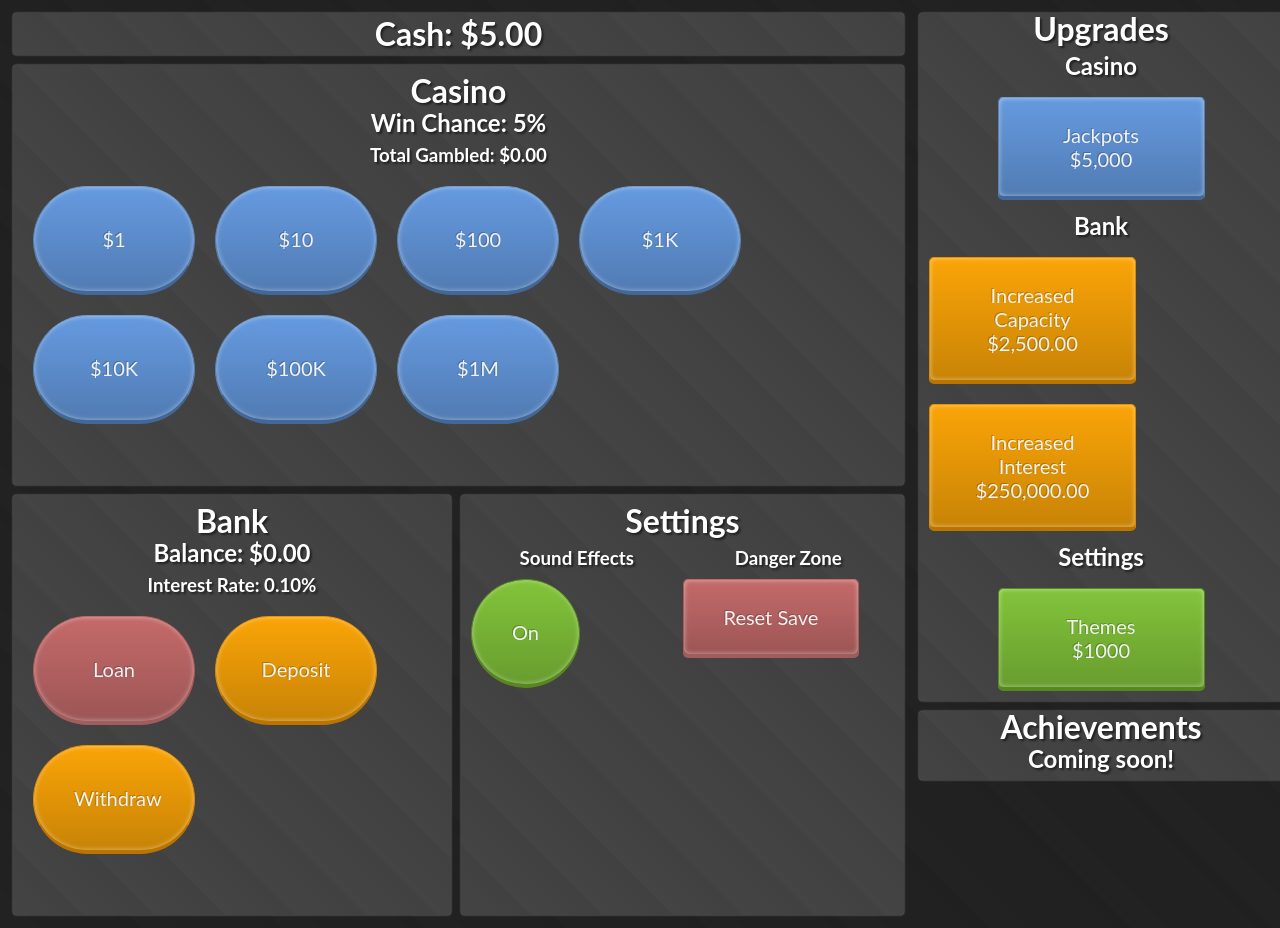
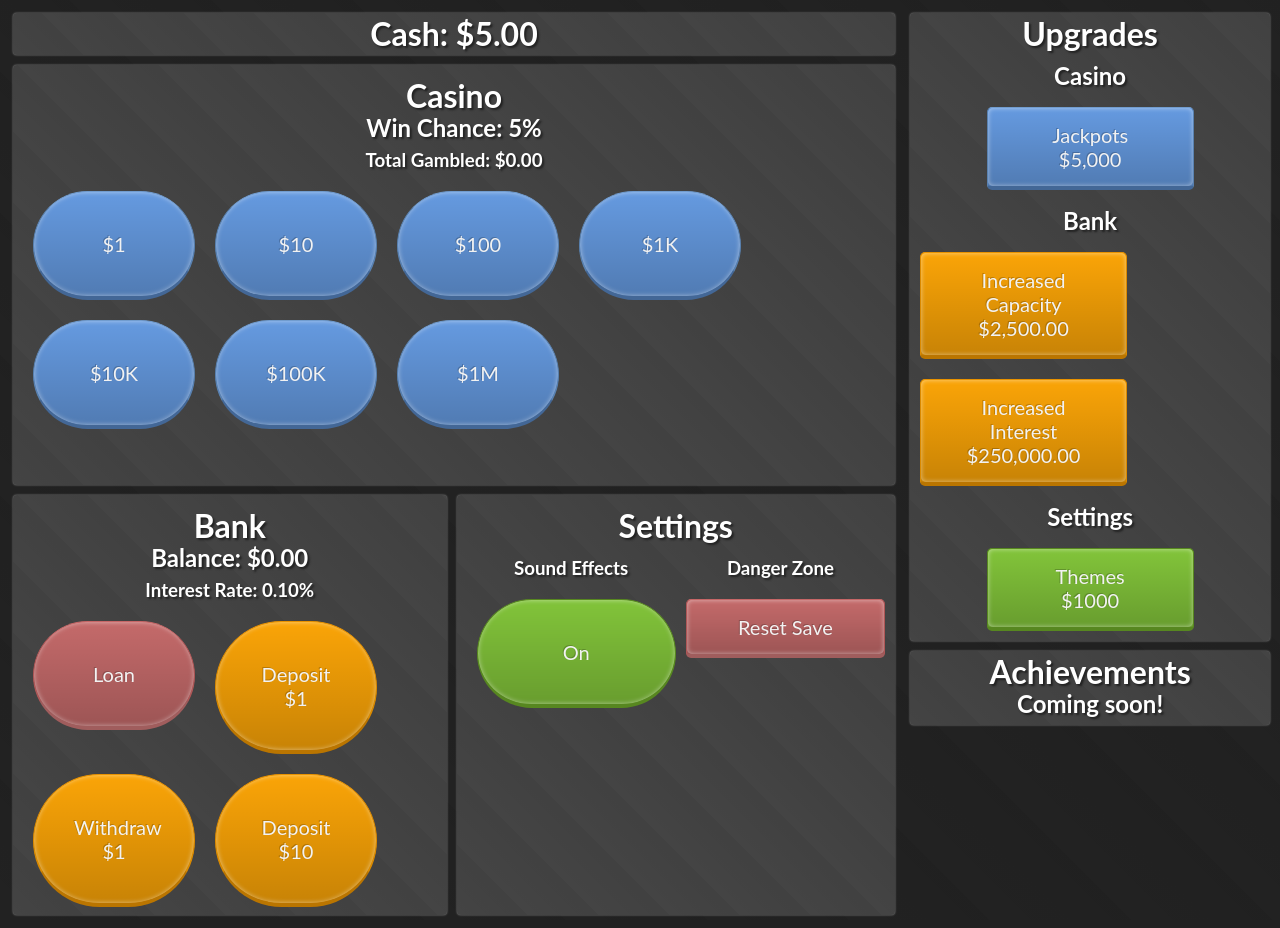
Before and after one commit to ZeahProduct/buttonbash, a plain HTML site: page index.html in a window 1280 px wide. Drawn offline with Linux system fonts and the light colour scheme.

Commit message:
Extra bank options, UI improvements, bug fixes

```diff
--- a/index.html
+++ b/index.html
@@ -42,10 +42,28 @@
 						<div onclick="loserButton()" class="button red">Loan</div>
 					</div>
 					<div class="container">
-						<div onclick="deposit(1)" class="button orange">Deposit</div>
+						<div onclick="deposit(1)" class="button orange">Deposit $1</div>
 					</div>
 					<div class="container">
-						<div onclick="withdraw(1)" class="button orange">Withdraw</div>
+						<div onclick="withdraw(1)" class="button orange">Withdraw $1</div>
+					</div>
+					<div class="container">
+						<div onclick="deposit(10)" class="button orange">Deposit $10</div>
+					</div>
+					<div class="container">
+						<div onclick="withdraw(10)" class="button orange">Withdraw $10</div>
+					</div>
+					<div class="container">
+						<div onclick="deposit(100)" class="button orange">Deposit $100</div>
+					</div>
+					<div class="container">
+						<div onclick="withdraw(100)" class="button orange">Withdraw $100</div>
+					</div>
+					<div class="container">
+						<div onclick="deposit(1000)" class="button orange">Deposit $1000</div>
+					</div>
+					<div class="container">
+						<div onclick="withdraw(1000)" class="button orange">Withdraw $1000</div>
 					</div>
 			</div>
 			<div class="button-area" style="display:inline-block;" id="settingsArea">
--- a/main.js
+++ b/main.js
@@ -126,6 +126,7 @@ function upgradeSettings() {
   if (parseInt(localStorage.settingsTier) <= 0 && parseFloat(localStorage.cash) >= 1000) {
     localStorage.cash = parseFloat(localStorage.cash) - 1000;
     localStorage.settingsTier = 1;
+    localStorage.themeId = 1;
     updateCashLabel();
     updateSettings(1);
   }
@@ -236,8 +237,8 @@ updateBalance();
 soundEffects();
 soundEffects();
 updateInterestLabel();
-updateCasino(localStorage.casinoTier);
-updateSettings(localStorage.settingsTier);
+updateCasino(parseInt(localStorage.casinoTier));
+updateSettings(parseInt(localStorage.settingsTier));
 changeTheme(localStorage.themeId);
 
 //Gain Interest
--- a/style.css
+++ b/style.css
@@ -4,14 +4,15 @@ body {
   background-color: #222;
   background-image: repeating-linear-gradient(45deg, transparent 100px, rgba(0,0,0,.05) 200px);
 	display: table;
-	width: 100%;
-	height: 100%;
+	width: 99%;
+	height: 99%;
+	margin-bottom: 0px;
 }
 
 h1, h2, h3 {
   text-shadow: 2px 2px 2px #222;
 	line-height: 22px;
-	margin-top: 5px;
+	margin-top: 10px;
 	margin-bottom: 10px;
 }
 
@@ -83,9 +84,10 @@ h1, h2, h3 {
 }
 
 .container {
-  vertical-align: middle;
   float:left;
-	margin: 10px;
+	margin: 0 auto;
+	padding: 10px;
+	display: table;
 }
 
 .button{
@@ -139,13 +141,14 @@ h1, h2, h3 {
 	-o-border-radius:500px;
 	text-shadow:-1px -1px 0 rgba(0,0,0,0.2);
 	color:#F2F2F2;
+	margin: 0 auto;
 }
 
 .button2 {
 	border-radius: 5px;
 	margin:0 5px 10px 5px;
-	padding-top: 25px;
-	padding-bottom: 25px;
+	padding-top: 15px;
+	padding-bottom: 15px;
 	width: 125px;
 	max-width: 125px;
 	height: 25px;
@@ -217,7 +220,7 @@ h1, h2, h3 {
 	float: right;
 	display: table;
 	width: calc(30% - 20px);
-	height: calc(50% - 10px);
+	height: calc(30% - 20px);
 	margin: 5px;
   background: #444;
   background-image: repeating-linear-gradient(45deg, transparent 50px, rgba(0,0,0,.05) 100px);
```
